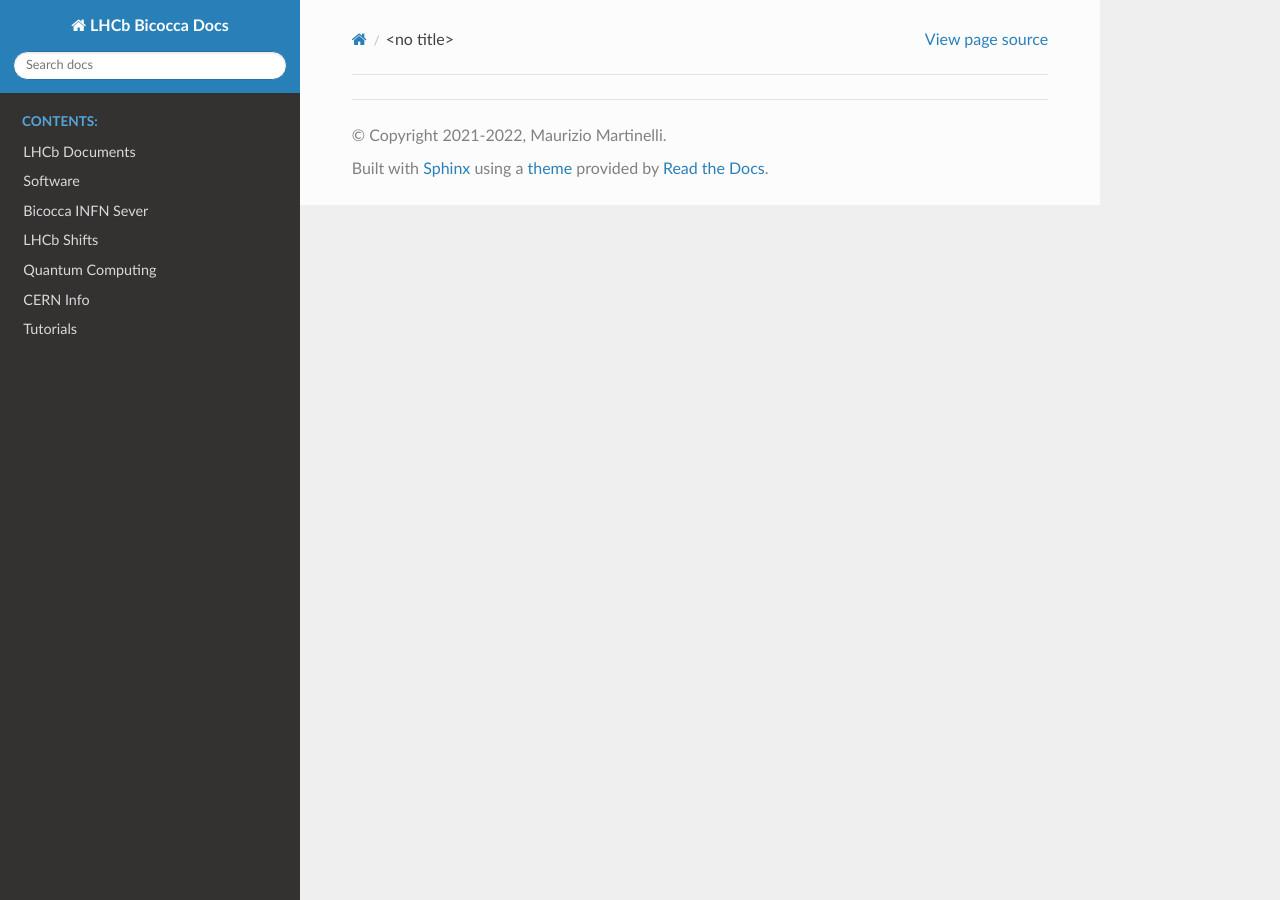
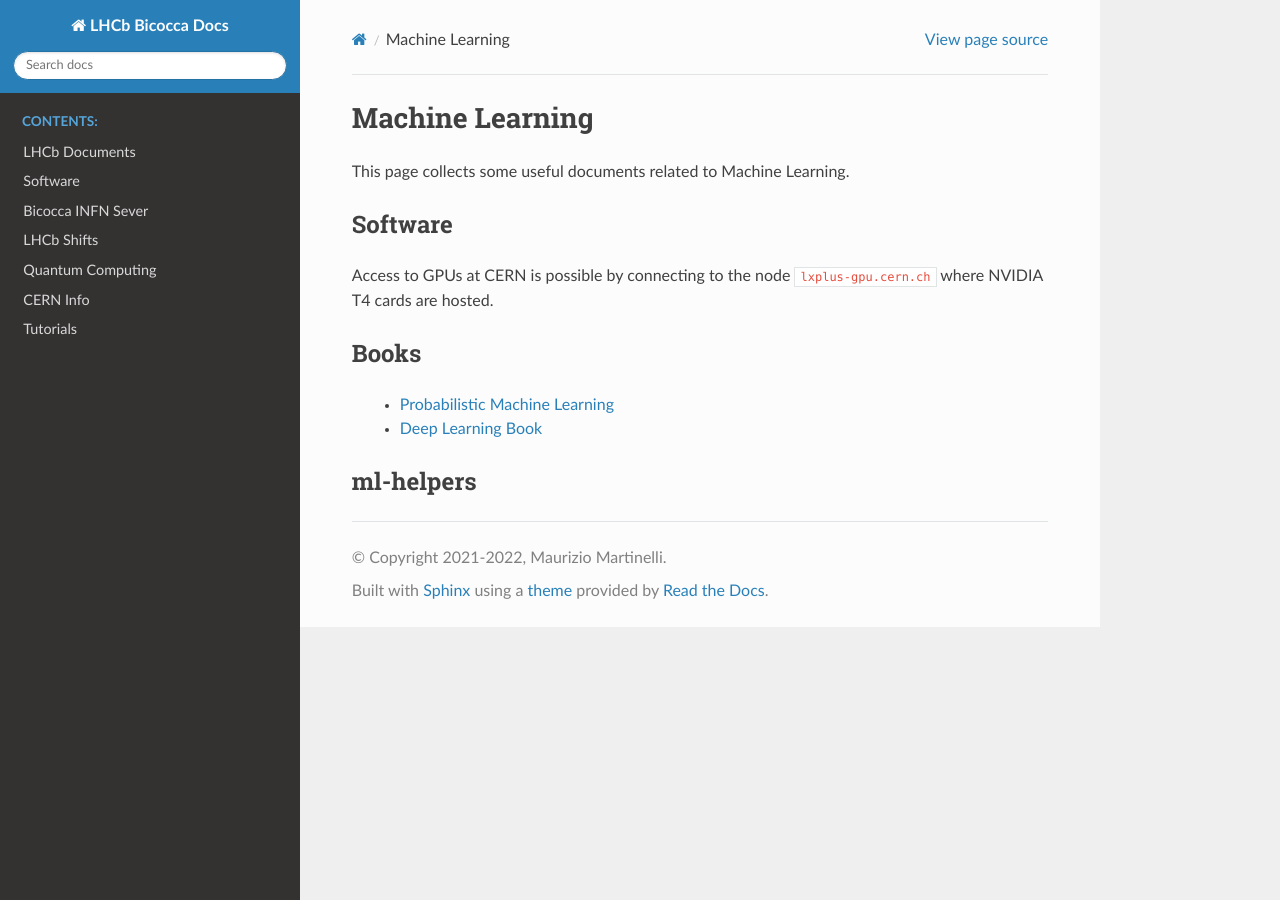
Before and after one commit to lhcb-bicocca/documentation, a Sphinx documentation site: the page built from docs/source/ml/index.rst, in a window 1280 px wide. Built offline with Sphinx 7.4.7 and the Read the Docs theme 2.0.0, drawn with Linux system fonts in a browser that asks for light colours; pages that are not in the unit, such as notebooks, are missing from menus.

Commit message:
Update index.rst

```diff
--- a/docs/source/ml/index.rst
+++ b/docs/source/ml/index.rst
@@ -1,4 +1,18 @@
+Machine Learning
+################
+This page collects some useful documents related to Machine Learning.
 
+Software
+^^^^^^^^
+Access to GPUs at CERN is possible by connecting to the node ``lxplus-gpu.cern.ch`` where NVIDIA T4 cards are hosted.
+
+Books
+^^^^^
+ - `Probabilistic Machine Learning <https://probml.github.io/pml-book/>`_
+ - `Deep Learning Book <https://www.deeplearningbook.org>`_
+
+ml-helpers
+^^^^^^^^^^
 .. toctree::
    :maxdepth: 2
    :caption: Contents:
```
